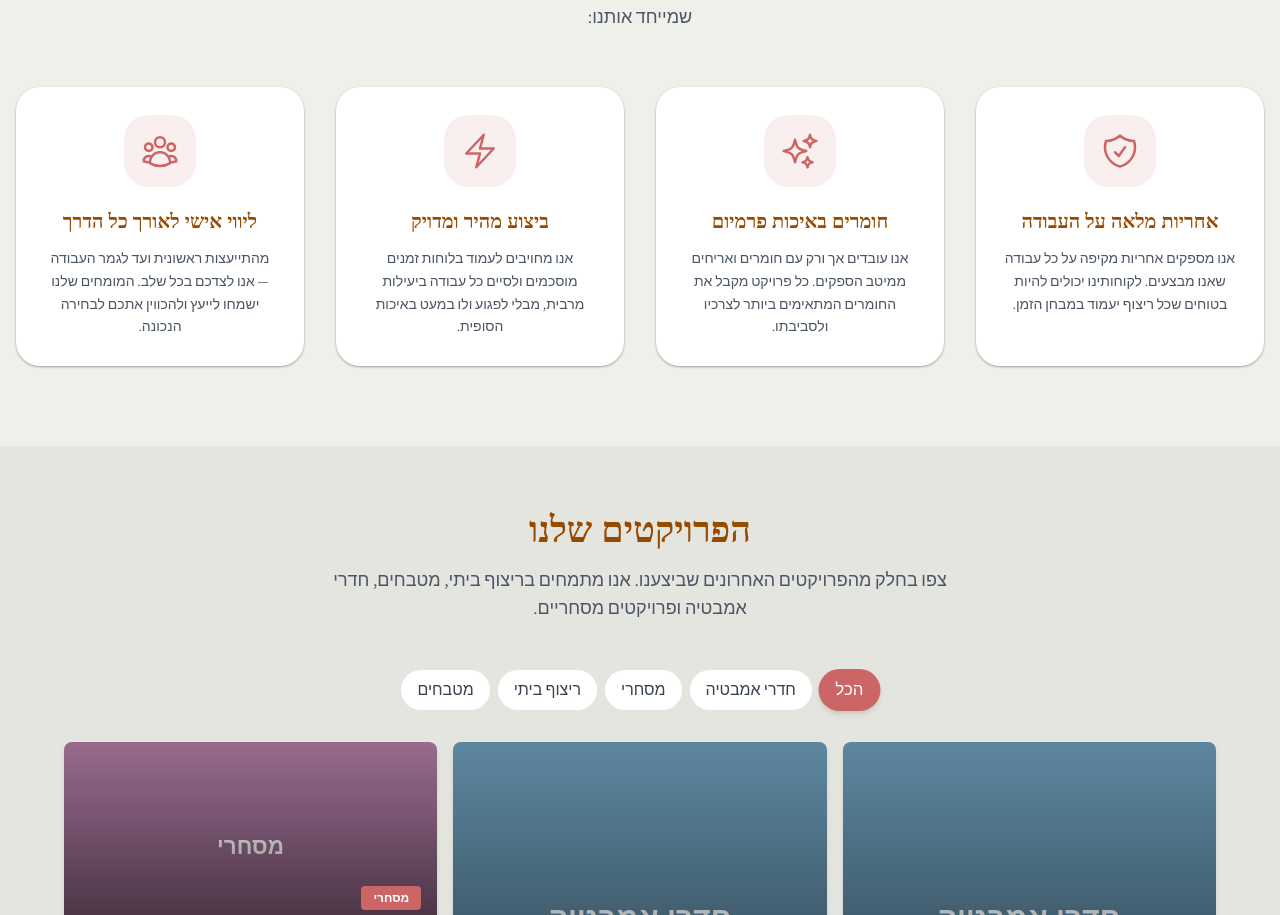
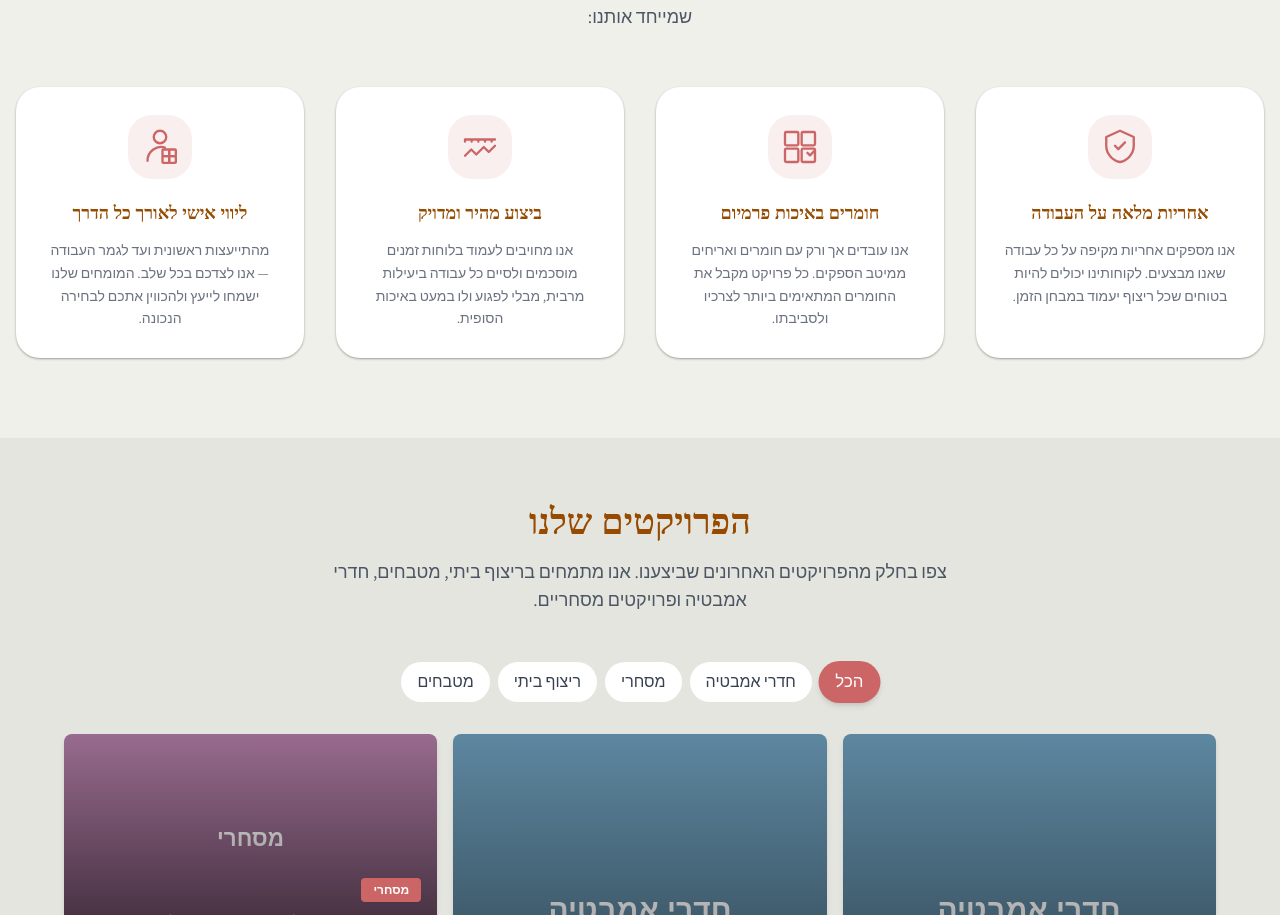
Before and after one commit to Pongeek/TileTech, a Next.js app: page / in a window 1280 px wide. Shown: the part 2248-3163 px from the top of the page. Built offline with nearby package versions, Linux system fonts and the light colour scheme; a web font is replaced by a local one; what tailwindcss-rtl would draw is missing.

Commit message:
improve WhyUs: replace generic icons with tile/renovation-specific SVGs, add hover lift effect

```diff
--- a/src/components/sections/WhyUs.tsx
+++ b/src/components/sections/WhyUs.tsx
@@ -12,8 +12,10 @@ interface Feature {
 const features: Feature[] = [
   {
     icon: (
-      <svg xmlns="http://www.w3.org/2000/svg" className="w-10 h-10" fill="none" viewBox="0 0 24 24" strokeWidth={1.5} stroke="currentColor">
-        <path strokeLinecap="round" strokeLinejoin="round" d="M9 12.75L11.25 15 15 9.75m-3-7.036A11.959 11.959 0 013.598 6 11.99 11.99 0 003 9.749c0 5.592 3.824 10.29 9 11.623 5.176-1.332 9-6.03 9-11.622 0-1.31-.21-2.571-.598-3.751h-.152c-3.196 0-6.1-1.248-8.25-3.285z" />
+      // Shield with tile pattern — warranty
+      <svg xmlns="http://www.w3.org/2000/svg" className="w-10 h-10" fill="none" viewBox="0 0 24 24" strokeWidth={1.4} stroke="currentColor">
+        <path strokeLinecap="round" strokeLinejoin="round" d="M12 2.25L3.75 6v5.25c0 4.56 3.465 8.827 8.25 9.75 4.785-.923 8.25-5.19 8.25-9.75V6L12 2.25z" />
+        <path strokeLinecap="round" strokeLinejoin="round" d="M9 11.25l2 2 4-4" />
       </svg>
     ),
     title: 'אחריות מלאה על העבודה',
@@ -21,8 +23,13 @@ const features: Feature[] = [
   },
   {
     icon: (
-      <svg xmlns="http://www.w3.org/2000/svg" className="w-10 h-10" fill="none" viewBox="0 0 24 24" strokeWidth={1.5} stroke="currentColor">
-        <path strokeLinecap="round" strokeLinejoin="round" d="M9.813 15.904L9 18.75l-.813-2.846a4.5 4.5 0 00-3.09-3.09L2.25 12l2.846-.813a4.5 4.5 0 003.09-3.09L9 5.25l.813 2.846a4.5 4.5 0 003.09 3.09L15.75 12l-2.846.813a4.5 4.5 0 00-3.09 3.09zM18.259 8.715L18 9.75l-.259-1.035a3.375 3.375 0 00-2.455-2.456L14.25 6l1.036-.259a3.375 3.375 0 002.455-2.456L18 2.25l.259 1.035a3.375 3.375 0 002.456 2.456L21.75 6l-1.035.259a3.375 3.375 0 00-2.456 2.456zM16.894 20.567L16.5 21.75l-.394-1.183a2.25 2.25 0 00-1.423-1.423L13.5 18.75l1.183-.394a2.25 2.25 0 001.423-1.423l.394-1.183.394 1.183a2.25 2.25 0 001.423 1.423l1.183.394-1.183.394a2.25 2.25 0 00-1.423 1.423z" />
+      // Stacked tiles — premium materials
+      <svg xmlns="http://www.w3.org/2000/svg" className="w-10 h-10" fill="none" viewBox="0 0 24 24" strokeWidth={1.4} stroke="currentColor">
+        <rect x="3" y="3" width="8" height="8" rx="0.75" strokeLinecap="round" strokeLinejoin="round" />
+        <rect x="13" y="3" width="8" height="8" rx="0.75" strokeLinecap="round" strokeLinejoin="round" />
+        <rect x="3" y="13" width="8" height="8" rx="0.75" strokeLinecap="round" strokeLinejoin="round" />
+        <rect x="13" y="13" width="8" height="8" rx="0.75" strokeLinecap="round" strokeLinejoin="round" />
+        <path strokeLinecap="round" strokeLinejoin="round" d="M16.5 15.5l1.5 1.5 2.5-2.5" />
       </svg>
     ),
     title: 'חומרים באיכות פרמיום',
@@ -30,8 +37,10 @@ const features: Feature[] = [
   },
   {
     icon: (
-      <svg xmlns="http://www.w3.org/2000/svg" className="w-10 h-10" fill="none" viewBox="0 0 24 24" strokeWidth={1.5} stroke="currentColor">
-        <path strokeLinecap="round" strokeLinejoin="round" d="M3.75 13.5l10.5-11.25L12 10.5h8.25L9.75 21.75 12 13.5H3.75z" />
+      // Ruler + level — precise fast execution
+      <svg xmlns="http://www.w3.org/2000/svg" className="w-10 h-10" fill="none" viewBox="0 0 24 24" strokeWidth={1.4} stroke="currentColor">
+        <path strokeLinecap="round" strokeLinejoin="round" d="M3 17.25l3.75-3.75 3 3 4.5-4.5 3 3L21 11.25" />
+        <path strokeLinecap="round" strokeLinejoin="round" d="M3 7.5h18M3 7.5v1.25m4-1.25v1.25m4-1.25v1.25m4-1.25v1.25m4-1.25v1.25" />
       </svg>
     ),
     title: 'ביצוע מהיר ומדויק',
@@ -39,8 +48,14 @@ const features: Feature[] = [
   },
   {
     icon: (
-      <svg xmlns="http://www.w3.org/2000/svg" className="w-10 h-10" fill="none" viewBox="0 0 24 24" strokeWidth={1.5} stroke="currentColor">
-        <path strokeLinecap="round" strokeLinejoin="round" d="M18 18.72a9.094 9.094 0 003.741-.479 3 3 0 00-4.682-2.72m.94 3.198l.001.031c0 .225-.012.447-.037.666A11.944 11.944 0 0112 21c-2.17 0-4.207-.576-5.963-1.584A6.062 6.062 0 016 18.719m12 0a5.971 5.971 0 00-.941-3.197m0 0A5.995 5.995 0 0012 12.75a5.995 5.995 0 00-5.058 2.772m0 0a3 3 0 00-4.681 2.72 8.986 8.986 0 003.74.477m.94-3.197a5.971 5.971 0 00-.94 3.197M15 6.75a3 3 0 11-6 0 3 3 0 016 0zm6 3a2.25 2.25 0 11-4.5 0 2.25 2.25 0 014.5 0zm-13.5 0a2.25 2.25 0 11-4.5 0 2.25 2.25 0 014.5 0z" />
+      // Person + tile — personal guidance
+      <svg xmlns="http://www.w3.org/2000/svg" className="w-10 h-10" fill="none" viewBox="0 0 24 24" strokeWidth={1.4} stroke="currentColor">
+        <path strokeLinecap="round" strokeLinejoin="round" d="M15.75 6a3.75 3.75 0 11-7.5 0 3.75 3.75 0 017.5 0z" />
+        <path strokeLinecap="round" strokeLinejoin="round" d="M4.5 20.25a8.25 8.25 0 0110.5-7.938" />
+        <rect x="13.5" y="13.5" width="4" height="4" rx="0.5" strokeLinecap="round" strokeLinejoin="round" />
+        <rect x="17.5" y="13.5" width="4" height="4" rx="0.5" strokeLinecap="round" strokeLinejoin="round" />
+        <rect x="13.5" y="17.5" width="4" height="4" rx="0.5" strokeLinecap="round" strokeLinejoin="round" />
+        <rect x="17.5" y="17.5" width="4" height="4" rx="0.5" strokeLinecap="round" strokeLinejoin="round" />
       </svg>
     ),
     title: 'ליווי אישי לאורך כל הדרך',
@@ -67,7 +82,7 @@ const WhyUs: React.FC = () => {
           <h2 className="text-3xl md:text-4xl font-frank font-bold text-secondary mb-4">
             המחויבות שלנו לאיכות
           </h2>
-          <div className="w-16 h-1 bg-primary mx-auto rounded-full mb-5"></div>
+          <div className="w-16 h-1 bg-primary mx-auto rounded-full mb-5" />
           <p className="text-lg font-assistant text-gray-600 max-w-2xl mx-auto">
             בTileTech אנו מאמינים שכל פרויקט הוא הזדמנות לשנות מרחב ולהשאיר רושם. הנה מה שמייחד אותנו:
           </p>
@@ -77,19 +92,18 @@ const WhyUs: React.FC = () => {
           {features.map((feature, index) => (
             <motion.div
               key={index}
-              className="bg-white rounded-2xl p-7 shadow-elevation-1 hover:shadow-elevation-3 transition-shadow duration-300 flex flex-col items-center text-center"
-              initial={{ opacity: 0, y: 30 }}
-              animate={isInView ? { opacity: 1, y: 0 } : { opacity: 0, y: 30 }}
+              className="bg-white rounded-2xl p-7 shadow-elevation-1 hover:shadow-elevation-3 transition-all duration-300 flex flex-col items-center text-center group hover:-translate-y-1"
+              initial={{ opacity: 0, y: 20 }}
+              animate={isInView ? { opacity: 1, y: 0 } : { opacity: 0, y: 20 }}
               transition={{ duration: 0.5, delay: index * 0.1 }}
-              whileHover={{ y: -4, transition: { duration: 0.2 } }}
             >
-              <div className="text-primary mb-5 bg-primary/10 p-4 rounded-2xl">
+              <div className="w-16 h-16 rounded-2xl bg-primary/10 flex items-center justify-center text-primary mb-5 group-hover:bg-primary group-hover:text-white transition-all duration-300">
                 {feature.icon}
               </div>
-              <h3 className="text-xl font-frank font-bold text-secondary mb-3">
+              <h3 className="text-lg font-frank font-bold text-secondary mb-3">
                 {feature.title}
               </h3>
-              <p className="text-gray-600 font-assistant text-sm leading-relaxed">
+              <p className="font-assistant text-gray-500 text-sm leading-relaxed">
                 {feature.description}
               </p>
             </motion.div>
```
